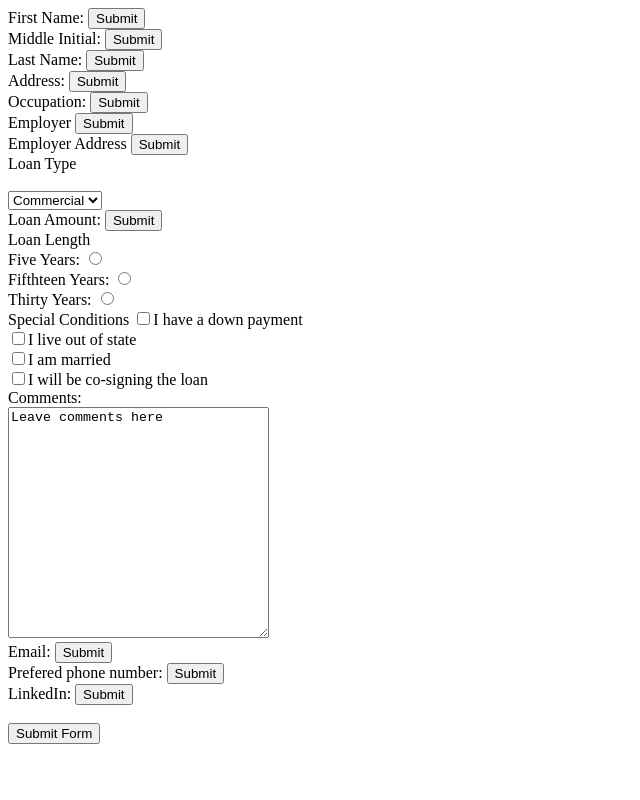
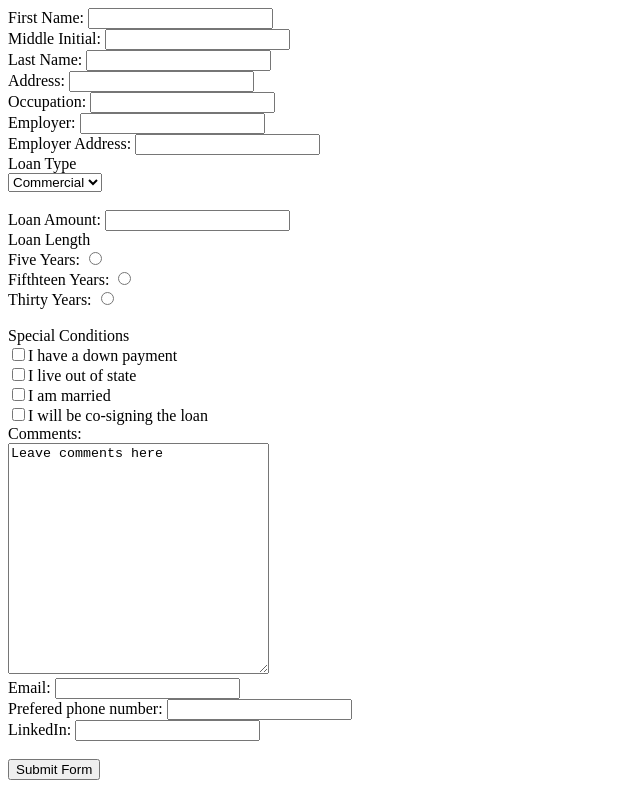
Before and after one commit to Staffmaster00/NSSbankingform, a plain HTML site: page index.html in a window 1280 px wide. Shown: the whole page, without its empty margins (0-640 px from the left). Drawn offline with Linux system fonts and the light colour scheme.

Commit message:
correcting submit boxes and adding a few breaks for readability

```diff
--- a/index.html
+++ b/index.html
@@ -6,31 +6,31 @@
 <body>
 	<div id="personalInfo">
 		<label for="firstName" class="labels">First Name:</label>
-		<input id ="firstName" type="submit" name="firstName_txt">
+		<input id ="firstName" type="text" name="firstName_txt">
 		<br>
 		<label for="middleName" class="labels">Middle Initial:</label>
-		<input id ="middleName" type="submit" name="middleName_txt">
+		<input id ="middleName" type="text" name="middleName_txt">
 		<br>
 		<label for="lastName" class="labels">Last Name:</label>
-		<input id ="lastName" type="submit" name="lastName_txt">
+		<input id ="lastName" type="text" name="lastName_txt">
 		<br>
 		<label for="address" class="labels">Address:</label>
-		<input id ="address" type="submit" name="address_txt">
+		<input id ="address" type="text" name="address_txt">
 		<br>
 		<label for="occupation" class="labels">Occupation:</label>
-		<input id ="occupation" type="submit" name="occupation_txt">
+		<input id ="occupation" type="text" name="occupation_txt">
 		<br>
-		<label for="employer" class="labels">Employer</label>
-		<input id ="employer" type="submit" name="employer_txt">
+		<label for="employer" class="labels">Employer:</label>
+		<input id ="employer" type="text" name="employer_txt">
 		<br>
-		<label for="employer_address" class="labels">Employer Address</label>
-		<input id ="employer_address" type="submit" name="employer_address_txt">
+		<label for="employer_address" class="labels">Employer Address:</label>
+		<input id ="employer_address" type="text" name="employer_address_txt">
 		<br>
 	</div>
 	<div id="loanSelect">
 		<label>Loan Type</label>
 				<br>
-				<br>
+
 				<select id="loanSelect_list" name="loanSelect_list">
 					<option value="Commercial">
 						Commercial
@@ -46,10 +46,10 @@
 						Mortgage
 					</option>
 				</select>
-
+		<br>
 		<br>
 		<label for="loanAmount">Loan Amount:</label>
-		<input id="loanAmount" type="submit" name="loanAmount_txt">
+		<input id="loanAmount" type="text" name="loanAmount_txt">
 	</div>
 	<div id="loanLength">
 		<label>Loan Length</label>
@@ -66,7 +66,9 @@
 
 	</div>
 	<div id="specialCheckbox">
+		<br>
 		<label>Special Conditions</label>
+		<br>
 		<input id="downPayment" type="checkbox" name="checkboxArea"><label for="downPayment">I have a down payment</label>
 		<br>
 		<input id="outOfState" type="checkbox" name="checkboxArea"><label for="outOfState">I live out of state</label>
@@ -83,13 +85,13 @@
 	</div>
 	<div id="contactInfo">
 		<label for="emailAddress">Email:</label>
-		<input id="emailAddress" type="submit" name="emailAddress_txt">
+		<input id="emailAddress" type="text" name="emailAddress_txt">
 		<br>
 		<label for="telephoneNum">Prefered phone number:</label>
-		<input id="telephoneNum" type="submit" name="telephoneNum_txt">
+		<input id="telephoneNum" type="text" name="telephoneNum_txt">
 		<br>
 		<label for="linkedIn">LinkedIn:</label>
-		<input id="linkedIn" type="submit" name="linkedIn">
+		<input id="linkedIn" type="text" name="linkedIn">
 	</div>
 	<br>
 	<button id="submitAll" type="submit" name="submitAll_button">Submit Form</button>
```
